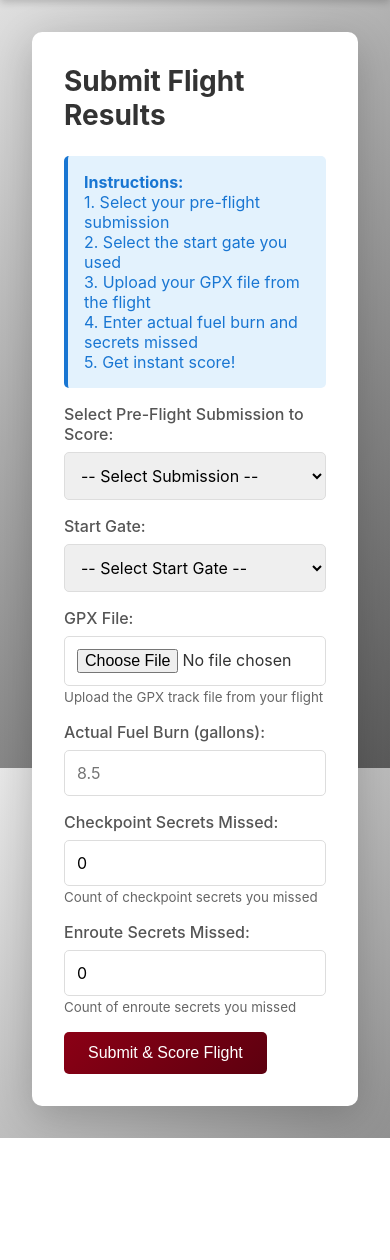
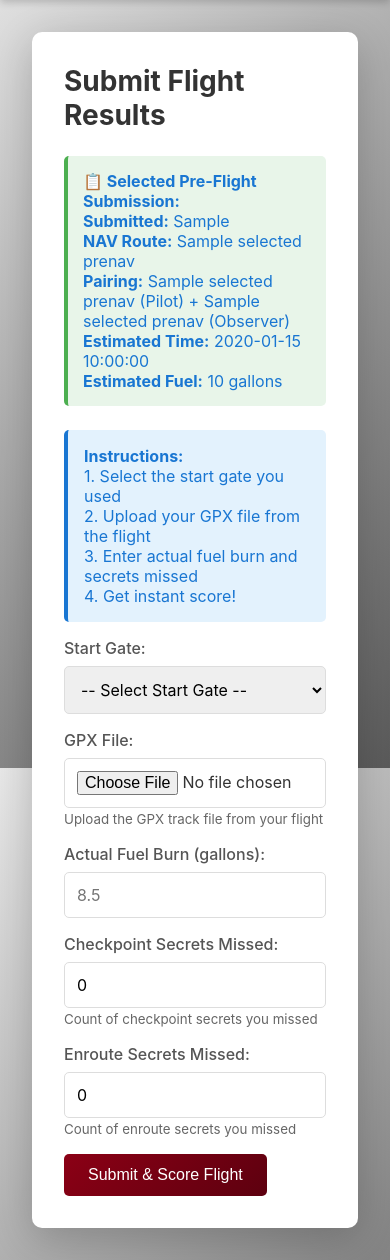
Before and after one commit to adequatepilot/nav-scoring, a FastAPI app: template templates/team/flight.html in a window 390 px wide. Shown: the part 76-1336 px from the top of the page. Before the commit the page ends 1214 px from the top, so only its background shows below. Run offline with FastAPI, Linux system fonts and the light colour scheme; the template is opened without the code that fills it: most values are stand-ins (such as "Sample title", 1, 10 or a date in 2020); parts of the project's set-up code (start-up, migrations or seed data) failed here and were passed over.

Commit message:
feat: add post-flight selection page with table view (v0.4.2)
- New route /flight/select with table of open submissions
- New route /flight/delete/{prenav_id} for admin deletion
- New template flight_select.html for selection UI
- Updated /flight GET to accept prenav_id query parameter
- Added database methods get_prenav_by_id() and delete_prenav_submission()
- Updated dashboard to link to selection page
- Updated flight.html to show pre-selected submission details
- Removed dropdown selector in favor of cleaner selection page
- Major UX improvement: better mobile experience, more visible details
- Updated CHANGELOG and VERSION to 0.4.2

```diff
--- a/app/app.py
+++ b/app/app.py
@@ -1168,11 +1168,79 @@ async def prenav_confirmation(request: Request, user: dict = Depends(require_mem
         "member_name": user["name"]
     })
 
+@app.get("/flight/select", response_class=HTMLResponse)
+async def flight_select_page(request: Request, user: dict = Depends(require_login)):
+    """Display selection page with table of open pre-flight submissions. v0.4.2"""
+    is_coach = user.get("is_coach", False)
+    is_admin = user.get("is_admin", False)
+
+    # Get open prenav submissions (filtered by role)
+    open_prenavs = db.get_open_prenav_submissions(
+        user_id=user["user_id"],
+        is_coach=(is_coach or is_admin)
+    )
+
+    # Format total_time for display
+    for prenav in open_prenavs:
+        total_time = prenav.get('total_time', 0)
+        hours = int(total_time // 3600)
+        minutes = int((total_time % 3600) // 60)
+        seconds = int(total_time % 60)
+        prenav['total_time_display'] = f"{hours:02d}:{minutes:02d}:{seconds:02d}"
+
+    # Get message from query param if present
+    message = request.query_params.get('message', None)
+
+    return templates.TemplateResponse("team/flight_select.html", {
+        "request": request,
+        "member_name": user["name"],
+        "open_prenavs": open_prenavs,
+        "is_admin": is_admin,
+        "is_coach": is_coach,
+        "message": message
+    })
+
 @app.get("/flight", response_class=HTMLResponse)
 async def flight_form(request: Request, user: dict = Depends(require_login)):
-    """Display post-flight form. v0.4.0: Select from open prenav submissions instead of token."""
+    """Display post-flight form with pre-selected submission. v0.4.2: Accepts ?prenav_id=X"""
     is_coach = user.get("is_coach", False)
     is_admin = user.get("is_admin", False)
+
+    # Get prenav_id from query params if provided
+    prenav_id = request.query_params.get('prenav_id', None)
+    selected_prenav = None
+
+    if prenav_id:
+        try:
+            prenav_id = int(prenav_id)
+            selected_prenav = db.get_prenav_by_id(prenav_id)
+
+            if not selected_prenav:
+                return templates.TemplateResponse("team/flight.html", {
+                    "request": request,
+                    "member_name": user["name"],
+                    "selected_prenav": None,
+                    "start_gates": [],
+                    "error": f"Pre-flight submission #{prenav_id} not found.",
+                    "is_admin": is_admin,
+                    "is_coach": is_coach
+                })
+
+            # Validate permissions (competitor must be in pairing)
+            if not is_coach and not is_admin:
+                if user["user_id"] not in [selected_prenav['pilot_id'], selected_prenav['safety_observer_id']]:
+                    raise HTTPException(status_code=403, detail="You don't have permission to score this submission")
+
+        except ValueError:
+            return templates.TemplateResponse("team/flight.html", {
+                "request": request,
+                "member_name": user["name"],
+                "selected_prenav": None,
+                "start_gates": [],
+                "error": "Invalid prenav_id parameter.",
+                "is_admin": is_admin,
+                "is_coach": is_coach
+            })
 
     # Get all start gates
     gates = []
@@ -1183,28 +1251,10 @@ async def flight_form(request: Request, user: dict = Depends(require_login)):
             if gate not in gates:
                 gates.append(gate)
 
-    # Get open prenav submissions (filtered by role)
-    open_prenavs = db.get_open_prenav_submissions(
-        user_id=user["user_id"],
-        is_coach=(is_coach or is_admin)
-    )
-
-    # Format prenav options for dropdown
-    prenav_options = []
-    for prenav in open_prenavs:
-        # Format: "Feb 14, 2026 07:38 PM - MDH 20 - Alex Johnson (Pilot) + Taylor Brown (Observer)"
-        # Use submitted_at_display (CST formatted time from database.py)
-        timestamp_display = prenav.get("submitted_at_display", "Unknown")
-        display = f"{timestamp_display} - {prenav['nav_name']} - {prenav['pilot_name']} (Pilot) + {prenav['observer_name']} (Observer)"
-        prenav_options.append({
-            "id": prenav["id"],
-            "display": display
-        })
-
     return templates.TemplateResponse("team/flight.html", {
         "request": request,
         "start_gates": gates,
-        "open_prenavs": prenav_options,
+        "selected_prenav": selected_prenav,
         "is_coach": is_coach,
         "is_admin": is_admin,
         "member_name": user["name"],
@@ -1501,6 +1551,31 @@ async def submit_flight(
             "member_name": user["name"],
             "error": error
         })
+
+@app.post("/flight/delete/{prenav_id}")
+async def delete_prenav_submission(prenav_id: int, user: dict = Depends(require_admin)):
+    """Delete a pre-flight submission (admin only). v0.4.2"""
+    try:
+        # Check if submission exists
+        prenav = db.get_prenav_by_id(prenav_id)
+        if not prenav:
+            raise HTTPException(status_code=404, detail="Pre-flight submission not found")
+
+        # Check if already scored (don't allow deletion)
+        if prenav['status'] == 'scored':
+            raise HTTPException(status_code=400, detail="Cannot delete scored submission")
+
+        # Delete
+        db.delete_prenav_submission(prenav_id)
+        logger.info(f"Admin {user['user_id']} deleted prenav submission {prenav_id}")
+
+        return RedirectResponse(url="/flight/select?message=Submission%20deleted%20successfully", status_code=303)
+
+    except HTTPException:
+        raise
+    except Exception as e:
+        logger.error(f"Error deleting prenav {prenav_id}: {e}")
+        raise HTTPException(status_code=500, detail="Failed to delete submission")
 
 @app.get("/results/{result_id}", response_class=HTMLResponse)
 async def view_result(request: Request, result_id: int, user: dict = Depends(require_member)):
--- a/templates/team/dashboard.html
+++ b/templates/team/dashboard.html
@@ -198,7 +198,7 @@
         <h3>📝 Submit Pre-Flight Plan</h3>
         <p>Enter leg times and fuel estimate</p>
     </a>
-    <a href="/flight" class="quick-link">
+    <a href="/flight/select" class="quick-link">
         <h3>✈️ Submit Post-Flight</h3>
         <p>Upload GPX and report actuals</p>
     </a>
--- a/templates/team/flight.html
+++ b/templates/team/flight.html
@@ -25,32 +25,31 @@
 
 {% if error %}
 <div class="error" style="padding: 15px; margin: 15px 0; border: 1px solid #d32f2f; background-color: #ffebee; color: #c62828; border-radius: 4px;">
-    <strong>Error:</strong> {{ error }}
+    <strong>Error:</strong> {{ error }}<br>
+    <a href="/flight/select" style="color: inherit; text-decoration: underline;">← Select a submission</a>
 </div>
 {% endif %}
 
+{% if selected_prenav %}
+<div class="info" style="margin-bottom: 1.5rem; padding: 15px; background-color: #e8f5e9; border-left: 4px solid #4caf50;">
+    <strong>📋 Selected Pre-Flight Submission:</strong><br>
+    <strong>Submitted:</strong> {{ selected_prenav.submitted_at_display }}<br>
+    <strong>NAV Route:</strong> {{ selected_prenav.nav_name }}<br>
+    <strong>Pairing:</strong> {{ selected_prenav.pilot_name }} (Pilot) + {{ selected_prenav.observer_name }} (Observer)<br>
+    <strong>Estimated Time:</strong> {{ selected_prenav.total_time_display }}<br>
+    <strong>Estimated Fuel:</strong> {{ selected_prenav.fuel_estimate }} gallons
+</div>
+
 <div class="info">
     <strong>Instructions:</strong><br>
-    1. Select your pre-flight submission<br>
-    2. Select the start gate you used<br>
-    3. Upload your GPX file from the flight<br>
-    4. Enter actual fuel burn and secrets missed<br>
-    5. Get instant score!
+    1. Select the start gate you used<br>
+    2. Upload your GPX file from the flight<br>
+    3. Enter actual fuel burn and secrets missed<br>
+    4. Get instant score!
 </div>
 
 <form method="POST" action="/flight" enctype="multipart/form-data">
-    <div class="form-group">
-        <label for="prenav_id">Select Pre-Flight Submission to Score:</label>
-        <select id="prenav_id" name="prenav_id" required>
-            <option value="">-- Select Submission --</option>
-            {% for prenav in open_prenavs %}
-            <option value="{{ prenav.id }}">{{ prenav.display }}</option>
-            {% endfor %}
-        </select>
-        {% if not open_prenavs %}
-        <small style="color: #999;">No open pre-flight submissions found. Submit a pre-flight plan first.</small>
-        {% endif %}
-    </div>
+    <input type="hidden" name="prenav_id" value="{{ selected_prenav.id }}">
 
     <div class="form-group">
         <label for="start_gate_id">Start Gate:</label>
@@ -90,4 +89,14 @@
 
     <button type="submit">Submit & Score Flight</button>
 </form>
+
+{% else %}
+<div class="info" style="margin-top: 1.5rem; padding: 20px; background-color: #fff3cd; border-left: 4px solid #ffc107;">
+    <strong>No pre-flight submission selected.</strong><br>
+    Please select a submission from the selection page to continue.
+    <div style="margin-top: 1rem;">
+        <a href="/flight/select" class="button">← Select a Submission</a>
+    </div>
+</div>
+{% endif %}
 {% endblock %}
```
Also changed, not shown: TIMEZONE_FIX_SUMMARY.md (added, +77 -0 lines), app/database.py (+58 -0 lines), templates/team/flight_select.html (added, +92 -0 lines), CHANGELOG.md, 3 other files.
